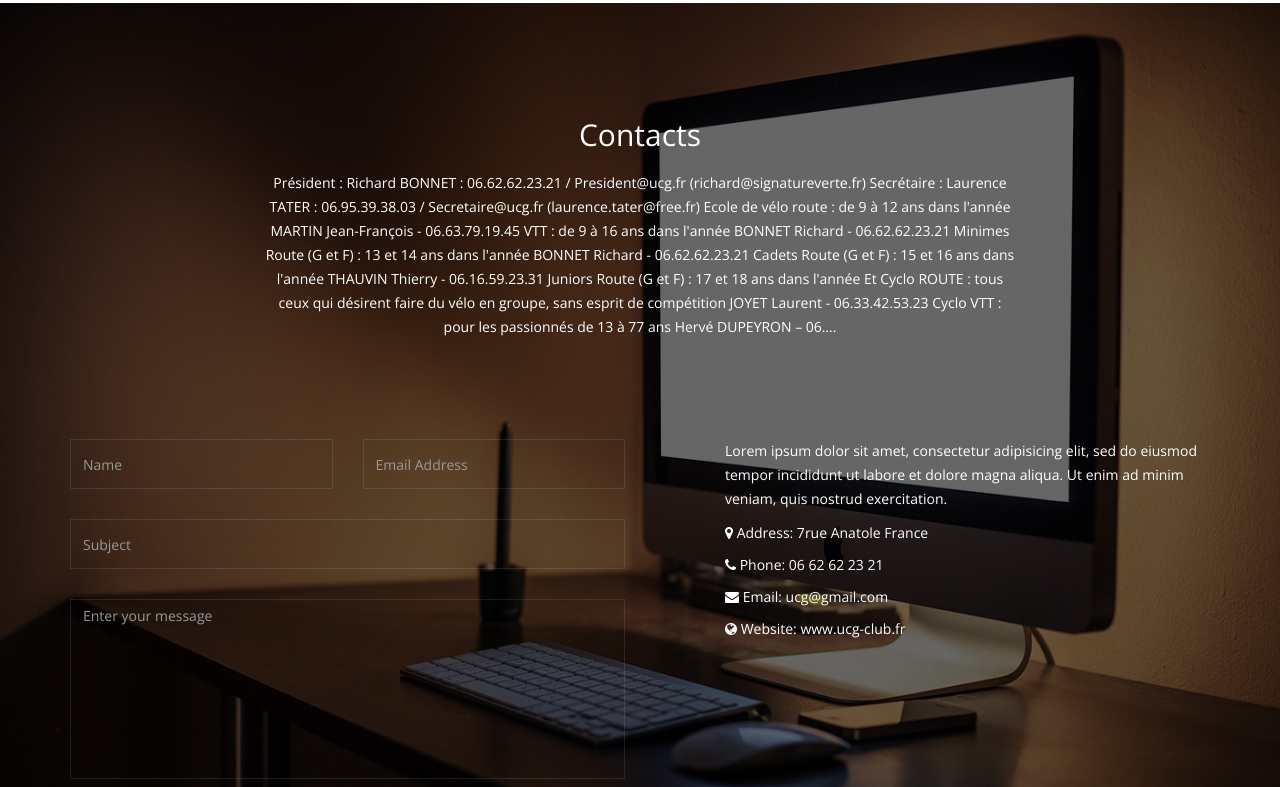
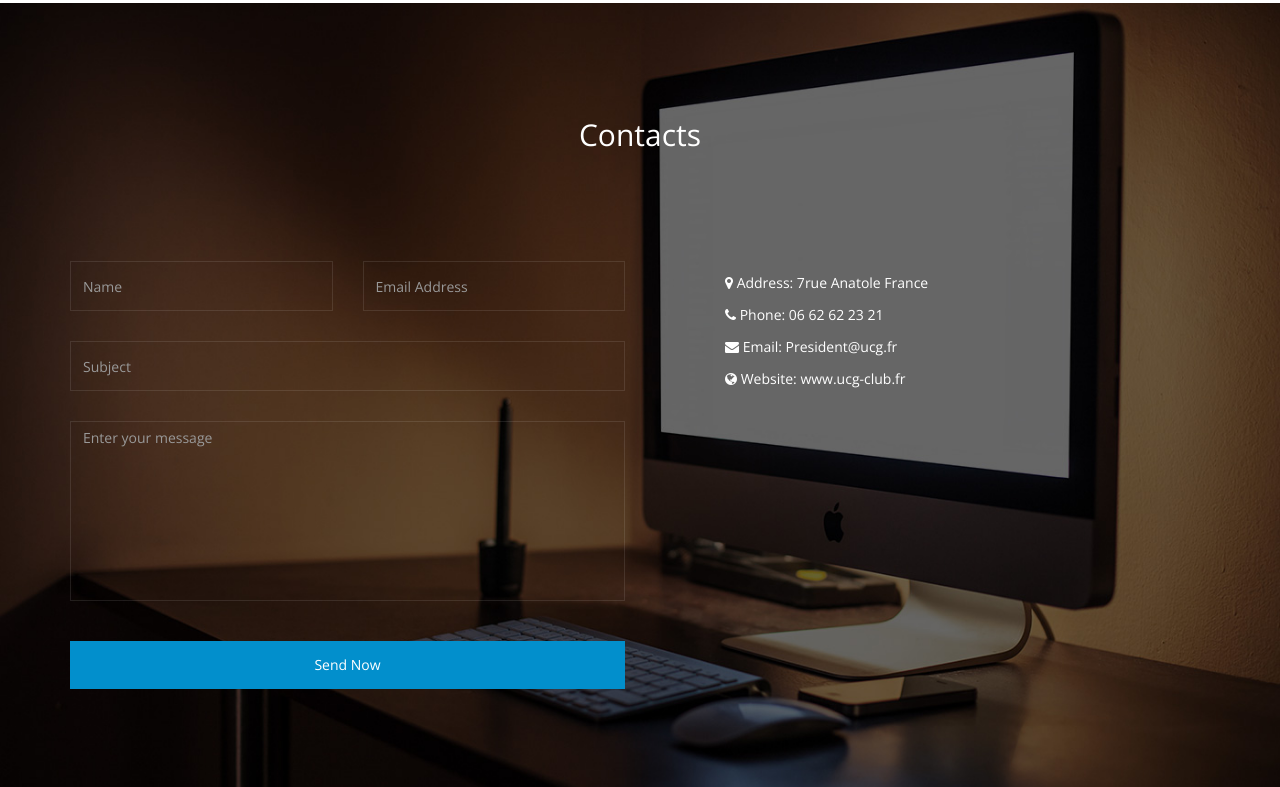
Before and after one commit to xblanc33/ucg, a website: page index.html in a window 1280 px wide. Shown: the part 4986-5773 px from the top of the page. Drawn offline with nearby package versions, Linux system fonts and the light colour scheme; some packages are replaced by stand-ins of ours.

Commit message:
contacts

```diff
--- a/index.html
+++ b/index.html
@@ -542,30 +542,7 @@
         <div class="row">
           <div class="heading text-center col-sm-8 col-sm-offset-2 wow fadeInUp" data-wow-duration="1000ms" data-wow-delay="300ms">
             <h2>Contacts</h2>
-            <p>Président : Richard BONNET : 06.62.62.23.21 /
-  President@ucg.fr (richard@signatureverte.fr)
-Secrétaire : Laurence TATER : 06.95.39.38.03 /
-Secretaire@ucg.fr (laurence.tater@free.fr)
 
-Ecole de vélo route : de 9 à 12 ans dans l'année
-MARTIN Jean-François - 06.63.79.19.45
-
-VTT : de 9 à 16 ans dans l'année
-BONNET Richard - 06.62.62.23.21
-
-Minimes Route (G et F) : 13 et 14 ans dans l'année
-BONNET Richard - 06.62.62.23.21
-
-Cadets Route (G et F) : 15 et 16 ans dans l'année
-THAUVIN Thierry - 06.16.59.23.31
-
-Juniors Route (G et F) : 17 et 18 ans dans l'année
-Et Cyclo ROUTE : tous ceux qui désirent faire du vélo en groupe, sans esprit de compétition
-JOYET Laurent - 06.33.42.53.23
-
-Cyclo VTT : pour les passionnés de 13 à 77 ans
-Hervé DUPEYRON – 06….
-</p>
           </div>
         </div>
         <div class="contact-form wow fadeIn" data-wow-duration="1000ms" data-wow-delay="600ms">
@@ -597,11 +574,11 @@ Hervé DUPEYRON – 06….
             </div>
             <div class="col-sm-6">
               <div class="contact-info wow fadeInUp" data-wow-duration="1000ms" data-wow-delay="300ms">
-                <p>Lorem ipsum dolor sit amet, consectetur adipisicing elit, sed do eiusmod tempor incididunt ut labore et dolore magna aliqua. Ut enim ad minim veniam, quis nostrud exercitation.</p>
+                <p></p>
                 <ul class="address">
                   <li><i class="fa fa-map-marker"></i> <span> Address:</span> 7rue Anatole France </li>
                   <li><i class="fa fa-phone"></i> <span> Phone:</span> 06 62 62 23 21  </li>
-                  <li><i class="fa fa-envelope"></i> <span> Email:</span><a href="mailto:ucg@gmail.com"> ucg@gmail.com</a></li>
+                  <li><i class="fa fa-envelope"></i> <span> Email:</span><a href="mailto:president@ucg.fr"> President@ucg.fr</a></li>
                   <li><i class="fa fa-globe"></i> <span> Website:</span> <a href="#">www.ucg-club.fr</a></li>
                 </ul>
               </div>
@@ -620,12 +597,12 @@ Hervé DUPEYRON – 06….
         </div>
         <div class="social-icons">
           <ul>
-            <li><a class="envelope" href="#"><i class="fa fa-envelope"></i></a></li>
-            <li><a class="twitter" href="#"><i class="fa fa-twitter"></i></a></li>
+            <li><a class="envelope" href="mailto:president@ucg.fr"><i class="fa fa-envelope"></i></a></li>
+            <!--<li><a class="twitter" href="#"><i class="fa fa-twitter"></i></a></li>
             <li><a class="dribbble" href="#"><i class="fa fa-dribbble"></i></a></li>
             <li><a class="facebook" href="#"><i class="fa fa-facebook"></i></a></li>
             <li><a class="linkedin" href="#"><i class="fa fa-linkedin"></i></a></li>
-            <li><a class="tumblr" href="#"><i class="fa fa-tumblr-square"></i></a></li>
+            <li><a class="tumblr" href="#"><i class="fa fa-tumblr-square"></i></a></li>-->
           </ul>
         </div>
       </div>
```
